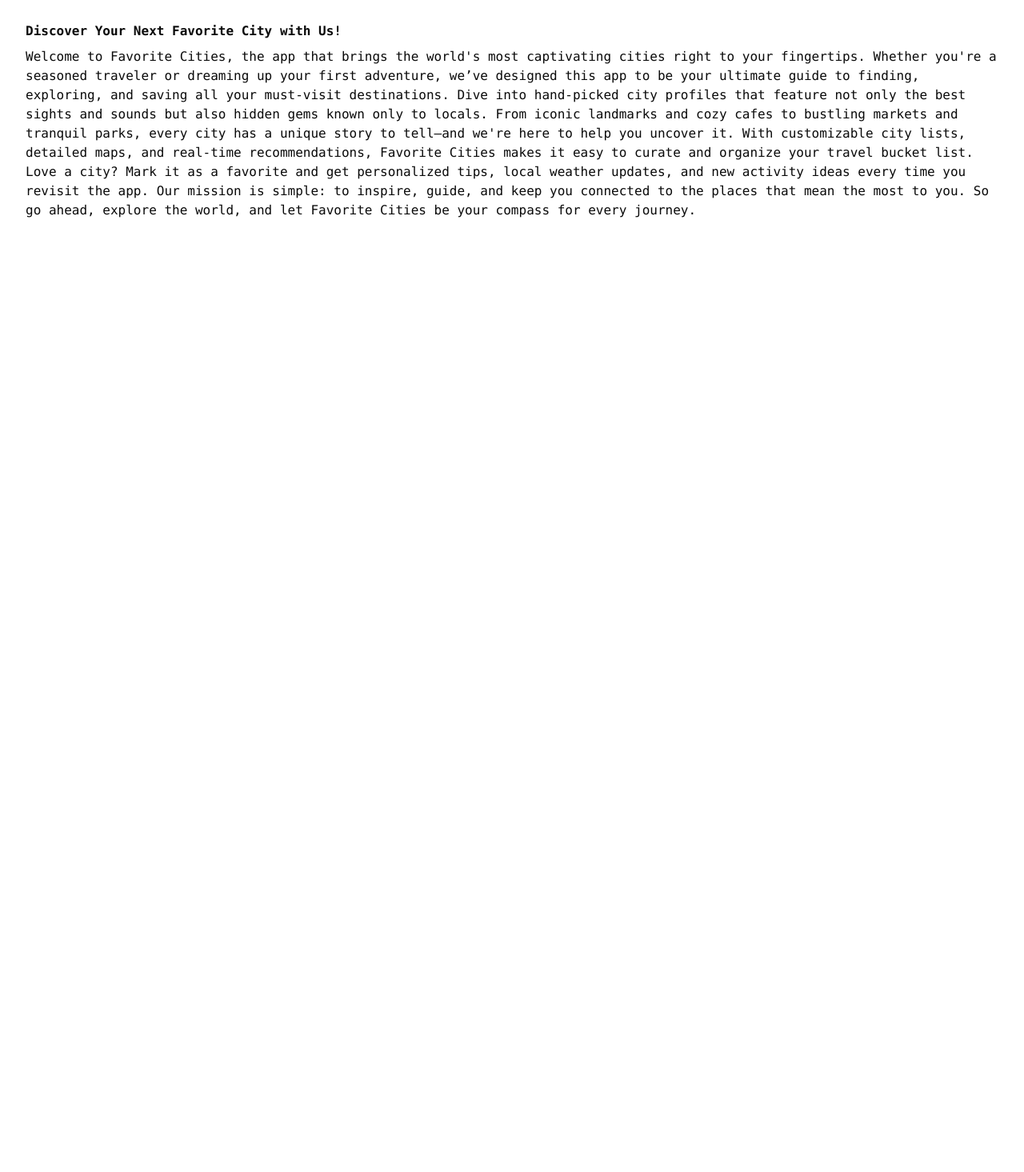
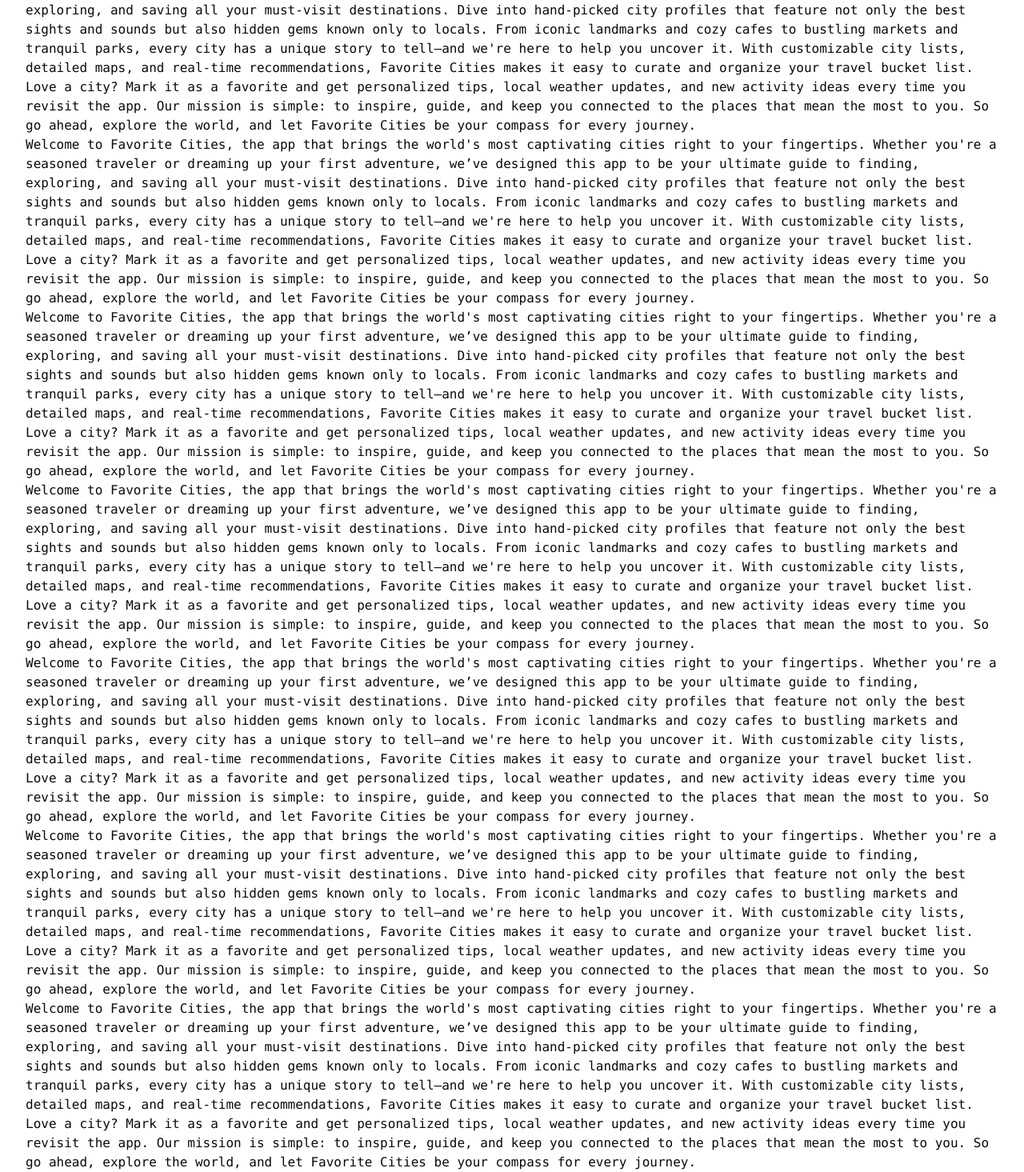
Before and after one commit to alin-raul/favoriteCities, a Next.js app: page / in a window 1280 px wide. Shown: the part 469-1934 px from the top of the page at 80% size. Before the commit the page ends 800 px from the top, so only its background shows below. Built offline with nearby package versions, Linux system fonts and the light colour scheme.

Commit message:
Redid navbar look

```diff
--- a/app/globals.css
+++ b/app/globals.css
@@ -82,7 +82,7 @@
   background: #0f0f0f;
 }
 
-.gradient-mask {
+/* .gradient-mask {
   z-index: -1;
   mask-image: linear-gradient(
     to top,
@@ -93,8 +93,8 @@
     to top,
     rgba(0, 0, 0, 0.6) 0%,
     rgba(0, 0, 0, 0) 70%
-  ); /* For WebKit browsers */
-}
+  );
+} */
 
 @layer base {
   :root {
--- a/app/layout.js
+++ b/app/layout.js
@@ -21,10 +21,11 @@
         >
           <SidebarProvider>
             <Sidebar />
-            <div className="px-4 sm:px-8">
+            <div className="">
               <Navbar />
-              <div className="z-0 gradient fixed h-20 w-screen top-0 right-0 left-0 "></div>
-              <main className="max-w-screen-2xl m-auto">{children}</main>
+              <main className="max-w-screen-2xl m-auto px-4 sm:px-8">
+                {children}
+              </main>
             </div>
           </SidebarProvider>
         </ThemeProvider>
--- a/app/page.js
+++ b/app/page.js
@@ -1,6 +1,6 @@
 export default function Home() {
   return (
-    <div className="h-screen flex flex-col items-center overflow-auto justify-around">
+    <div className="flex flex-col items-center overflow-auto justify-around">
       <div className="h-60 flex justify-center items-center mt-20">
         <h1 className="font-black text-4xl">Home</h1>
       </div>
@@ -26,6 +26,114 @@
           mean the most to you. So go ahead, explore the world, and let Favorite
           Cities be your compass for every journey.
         </p>
+        <p>
+          Welcome to Favorite Cities, the app that brings the world's most
+          captivating cities right to your fingertips. Whether you're a seasoned
+          traveler or dreaming up your first adventure, we’ve designed this app
+          to be your ultimate guide to finding, exploring, and saving all your
+          must-visit destinations. Dive into hand-picked city profiles that
+          feature not only the best sights and sounds but also hidden gems known
+          only to locals. From iconic landmarks and cozy cafes to bustling
+          markets and tranquil parks, every city has a unique story to tell—and
+          we're here to help you uncover it. With customizable city lists,
+          detailed maps, and real-time recommendations, Favorite Cities makes it
+          easy to curate and organize your travel bucket list. Love a city? Mark
+          it as a favorite and get personalized tips, local weather updates, and
+          new activity ideas every time you revisit the app. Our mission is
+          simple: to inspire, guide, and keep you connected to the places that
+          mean the most to you. So go ahead, explore the world, and let Favorite
+          Cities be your compass for every journey.
+        </p>
+        <p>
+          Welcome to Favorite Cities, the app that brings the world's most
+          captivating cities right to your fingertips. Whether you're a seasoned
+          traveler or dreaming up your first adventure, we’ve designed this app
+          to be your ultimate guide to finding, exploring, and saving all your
+          must-visit destinations. Dive into hand-picked city profiles that
+          feature not only the best sights and sounds but also hidden gems known
+          only to locals. From iconic landmarks and cozy cafes to bustling
+          markets and tranquil parks, every city has a unique story to tell—and
+          we're here to help you uncover it. With customizable city lists,
+          detailed maps, and real-time recommendations, Favorite Cities makes it
+          easy to curate and organize your travel bucket list. Love a city? Mark
+          it as a favorite and get personalized tips, local weather updates, and
+          new activity ideas every time you revisit the app. Our mission is
+          simple: to inspire, guide, and keep you connected to the places that
+          mean the most to you. So go ahead, explore the world, and let Favorite
+          Cities be your compass for every journey.
+        </p>
+        <p>
+          Welcome to Favorite Cities, the app that brings the world's most
+          captivating cities right to your fingertips. Whether you're a seasoned
+          traveler or dreaming up your first adventure, we’ve designed this app
+          to be your ultimate guide to finding, exploring, and saving all your
+          must-visit destinations. Dive into hand-picked city profiles that
+          feature not only the best sights and sounds but also hidden gems known
+          only to locals. From iconic landmarks and cozy cafes to bustling
+          markets and tranquil parks, every city has a unique story to tell—and
+          we're here to help you uncover it. With customizable city lists,
+          detailed maps, and real-time recommendations, Favorite Cities makes it
+          easy to curate and organize your travel bucket list. Love a city? Mark
+          it as a favorite and get personalized tips, local weather updates, and
+          new activity ideas every time you revisit the app. Our mission is
+          simple: to inspire, guide, and keep you connected to the places that
+          mean the most to you. So go ahead, explore the world, and let Favorite
+          Cities be your compass for every journey.
+        </p>
+        <p>
+          Welcome to Favorite Cities, the app that brings the world's most
+          captivating cities right to your fingertips. Whether you're a seasoned
+          traveler or dreaming up your first adventure, we’ve designed this app
+          to be your ultimate guide to finding, exploring, and saving all your
+          must-visit destinations. Dive into hand-picked city profiles that
+          feature not only the best sights and sounds but also hidden gems known
+          only to locals. From iconic landmarks and cozy cafes to bustling
+          markets and tranquil parks, every city has a unique story to tell—and
+          we're here to help you uncover it. With customizable city lists,
+          detailed maps, and real-time recommendations, Favorite Cities makes it
+          easy to curate and organize your travel bucket list. Love a city? Mark
+          it as a favorite and get personalized tips, local weather updates, and
+          new activity ideas every time you revisit the app. Our mission is
+          simple: to inspire, guide, and keep you connected to the places that
+          mean the most to you. So go ahead, explore the world, and let Favorite
+          Cities be your compass for every journey.
+        </p>
+        <p>
+          Welcome to Favorite Cities, the app that brings the world's most
+          captivating cities right to your fingertips. Whether you're a seasoned
+          traveler or dreaming up your first adventure, we’ve designed this app
+          to be your ultimate guide to finding, exploring, and saving all your
+          must-visit destinations. Dive into hand-picked city profiles that
+          feature not only the best sights and sounds but also hidden gems known
+          only to locals. From iconic landmarks and cozy cafes to bustling
+          markets and tranquil parks, every city has a unique story to tell—and
+          we're here to help you uncover it. With customizable city lists,
+          detailed maps, and real-time recommendations, Favorite Cities makes it
+          easy to curate and organize your travel bucket list. Love a city? Mark
+          it as a favorite and get personalized tips, local weather updates, and
+          new activity ideas every time you revisit the app. Our mission is
+          simple: to inspire, guide, and keep you connected to the places that
+          mean the most to you. So go ahead, explore the world, and let Favorite
+          Cities be your compass for every journey.
+        </p>
+        <p>
+          Welcome to Favorite Cities, the app that brings the world's most
+          captivating cities right to your fingertips. Whether you're a seasoned
+          traveler or dreaming up your first adventure, we’ve designed this app
+          to be your ultimate guide to finding, exploring, and saving all your
+          must-visit destinations. Dive into hand-picked city profiles that
+          feature not only the best sights and sounds but also hidden gems known
+          only to locals. From iconic landmarks and cozy cafes to bustling
+          markets and tranquil parks, every city has a unique story to tell—and
+          we're here to help you uncover it. With customizable city lists,
+          detailed maps, and real-time recommendations, Favorite Cities makes it
+          easy to curate and organize your travel bucket list. Love a city? Mark
+          it as a favorite and get personalized tips, local weather updates, and
+          new activity ideas every time you revisit the app. Our mission is
+          simple: to inspire, guide, and keep you connected to the places that
+          mean the most to you. So go ahead, explore the world, and let Favorite
+          Cities be your compass for every journey.
+        </p>
       </div>
     </div>
   );
--- a/app/search/page.js
+++ b/app/search/page.js
@@ -4,8 +4,8 @@
 
 const SearchPage = () => {
   return (
-    <div className="h-screen">
-      <div className="h-56 p-4 flex flex-col justify-end items-center bg-[url('/images/city-grid.svg')] bg-cover bg-center gradient-mask">
+    <div className="">
+      <div className="h-60 p-4 flex flex-col justify-end items-center bg-[url('/images/city-grid.svg')] bg-cover bg-center gradient-mask">
         <div className="relative w-full max-w-md">
           <IoMdSearch className="absolute left-3 top-1/2 transform -translate-y-1/2 text-gray-400" />
           <Input
@@ -16,6 +16,24 @@
           />
         </div>
       </div>
+      <p>
+        Welcome to Favorite Cities, the app that brings the world's most
+        captivating cities right to your fingertips. Whether you're a seasoned
+        traveler or dreaming up your first adventure, we’ve designed this app to
+        be your ultimate guide to finding, exploring, and saving all your
+        must-visit destinations. Dive into hand-picked city profiles that
+        feature not only the best sights and sounds but also hidden gems known
+        only to locals. From iconic landmarks and cozy cafes to bustling markets
+        and tranquil parks, every city has a unique story to tell—and we're here
+        to help you uncover it. With customizable city lists, detailed maps, and
+        real-time recommendations, Favorite Cities makes it easy to curate and
+        organize your travel bucket list. Love a city? Mark it as a favorite and
+        get personalized tips, local weather updates, and new activity ideas
+        every time you revisit the app. Our mission is simple: to inspire,
+        guide, and keep you connected to the places that mean the most to you.
+        So go ahead, explore the world, and let Favorite Cities be your compass
+        for every journey.
+      </p>
     </div>
   );
 };
--- a/components/nav-bar/BurgerMenu.jsx
+++ b/components/nav-bar/BurgerMenu.jsx
@@ -9,7 +9,7 @@
   return (
     <div>
       <button
-        className="p-2 rounded-md hover:bg-dynamic sm:hidden"
+        className="p-2 rounded-md hover:bg-dynamic md:hidden"
         onClick={toggleSidebar}
         {...props}
       >
--- a/components/nav-bar/sidebar/Sidebar.jsx
+++ b/components/nav-bar/sidebar/Sidebar.jsx
@@ -14,7 +14,7 @@
     <>
       {isVisible && (
         <div
-          className={`z-50 absolute inset-0 bg-black/60 w-screen h-screen sm:hidden transition-opacity duration-300 ease-in-out ${
+          className={`z-50 absolute inset-0 bg-black/60 w-screen h-screen md:hidden transition-opacity duration-300 ease-in-out ${
             isVisible
               ? "opacity-100 pointer-events-auto"
               : "opacity-0 pointer-events-none"
@@ -24,7 +24,7 @@
       )}
 
       <nav
-        className={`bg-dynamic absolute h-screen w-72 p-6 z-50 transition-transform duration-300 ease-in-out transform sm:hidden ${
+        className={`bg-dynamic absolute h-screen w-72 p-6 z-50 transition-transform duration-300 ease-in-out transform md:hidden ${
           isVisible ? "translate-x-0" : "-translate-x-full"
         }`}
       >
```
Also changed, not shown: components/nav-bar/NavBar.jsx (+4 -4 lines).
